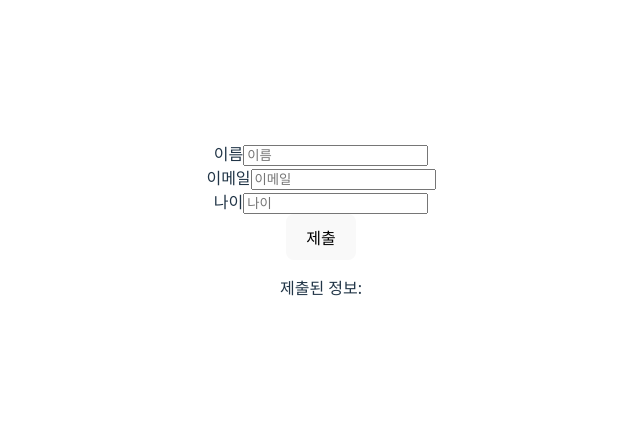
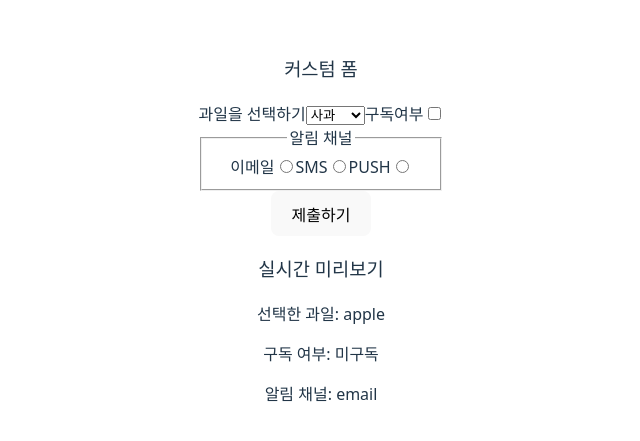
Before and after one commit to yunajoe/react-master-class-part1-inflearn, a React (Vite) app: page / in a window 1280 px wide. Shown: the part 171-612 px from the top of the page, without its empty margins (319-959 px from the left). Built offline with nearby package versions, Linux system fonts and the light colour scheme.

Commit message:
feat: mission

```diff
--- a/src/App.jsx
+++ b/src/App.jsx
@@ -1,6 +1,6 @@
 import { useState } from "react";
 import "./App.css";
-import SignUpForm from "./SignUpForm.tsx";
+import CustomForm from "./CustomForm.tsx";
 
 function App() {
   const [checked, setChecked] = useState(false);
@@ -10,8 +10,9 @@ function App() {
       {/* <Checkbox checked={checked} setChecked={setChecked} />
       <Summary checked={checked} />
       <Form />
-      <ControlledInput /> */}
-      <SignUpForm />
+      <ControlledInput />
+      <SignUpForm /> */}
+      <CustomForm />
     </>
   );
 }
--- /dev/null
+++ b/src/CustomForm.tsx
@@ -0,0 +1,109 @@
+import { ChangeEvent, SubmitEvent, useState } from "react";
+
+function CustomForm() {
+  const [form, setForm] = useState({
+    fruit: "apple", // apple | banana | orange
+    isSubscribed: false,
+    channel: "email", // email | sms | push
+    submitted: false,
+  });
+
+  const handleSelectFruit = (
+    e: ChangeEvent<HTMLSelectElement, HTMLSelectElement>,
+  ) => {
+    setForm((prev) => {
+      return {
+        ...prev,
+        fruit: e.target.value,
+      };
+    });
+  };
+  const handleSubscribe = (e: ChangeEvent<HTMLInputElement>) => {
+    setForm((prev) => {
+      return {
+        ...prev,
+        isSubscribed: e.target.checked,
+      };
+    });
+  };
+  const handleChannel = (e: ChangeEvent<HTMLInputElement>) => {
+    setForm((prev) => {
+      return {
+        ...prev,
+        channel: e.target.value,
+      };
+    });
+  };
+
+  const handleSubmit = (e: SubmitEvent<HTMLFormElement>) => {
+    e.preventDefault();
+    setForm((prev) => {
+      return {
+        ...prev,
+        submitted: !prev.submitted,
+      };
+    });
+  };
+
+  return (
+    <div>
+      <h3>커스텀 폼</h3>
+      <form onSubmit={handleSubmit}>
+        <label>과일을 선택하기</label>
+        <select value={form.fruit} onChange={handleSelectFruit}>
+          <option value="apple">사과</option>
+          <option value="banana">바나나</option>
+          <option value="orange">오렌지</option>
+        </select>
+
+        <label>구독여부</label>
+        <input
+          checked={form.isSubscribed}
+          type="checkbox"
+          onChange={handleSubscribe}
+        />
+
+        <fieldset>
+          <legend>알림 채널</legend>
+          <label>이메일</label>
+          <input
+            type="radio"
+            name="channel"
+            value="email"
+            onChange={handleChannel}
+          />
+          <label>SMS</label>
+          <input
+            type="radio"
+            name="channel"
+            value="sms"
+            onChange={handleChannel}
+          />
+          <label>PUSH</label>
+          <input
+            type="radio"
+            name="channel"
+            value="push"
+            onChange={handleChannel}
+          />
+        </fieldset>
+        <button type="submit">제출하기</button>
+      </form>
+      <div>
+        <h3>실시간 미리보기</h3>
+        <p>선택한 과일: {form.fruit}</p>
+        <p>구독 여부: {form.isSubscribed ? "구독" : "미구독"}</p>
+        <p>알림 채널: {form.channel}</p>
+      </div>
+      {form.submitted && (
+        <div>
+          <p>제출되었습니다.</p>
+          과일 {form.fruit} / 구독 {form.isSubscribed ? "O" : "X"} / 채널{" "}
+          {form.channel}
+        </div>
+      )}
+    </div>
+  );
+}
+
+export default CustomForm;
```
